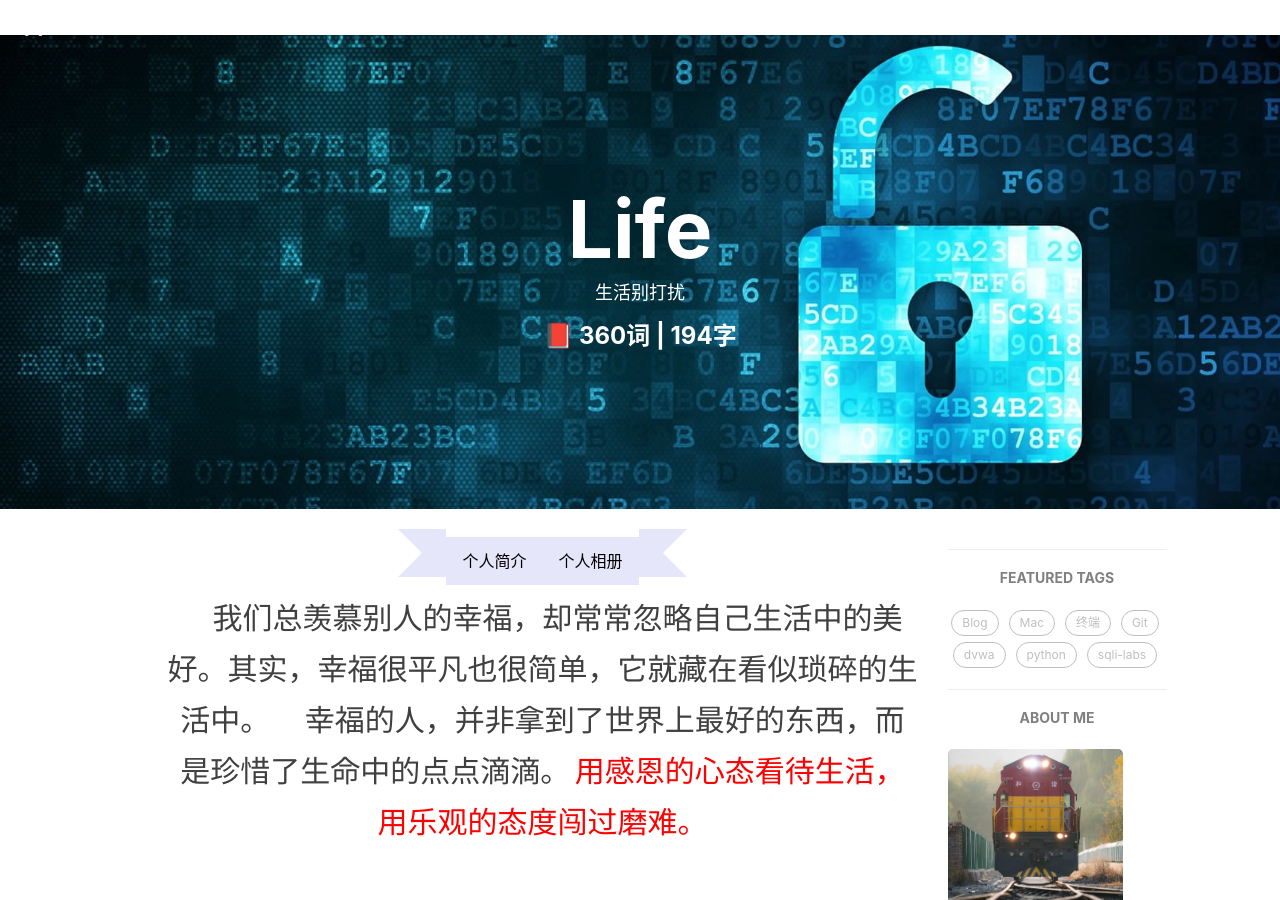
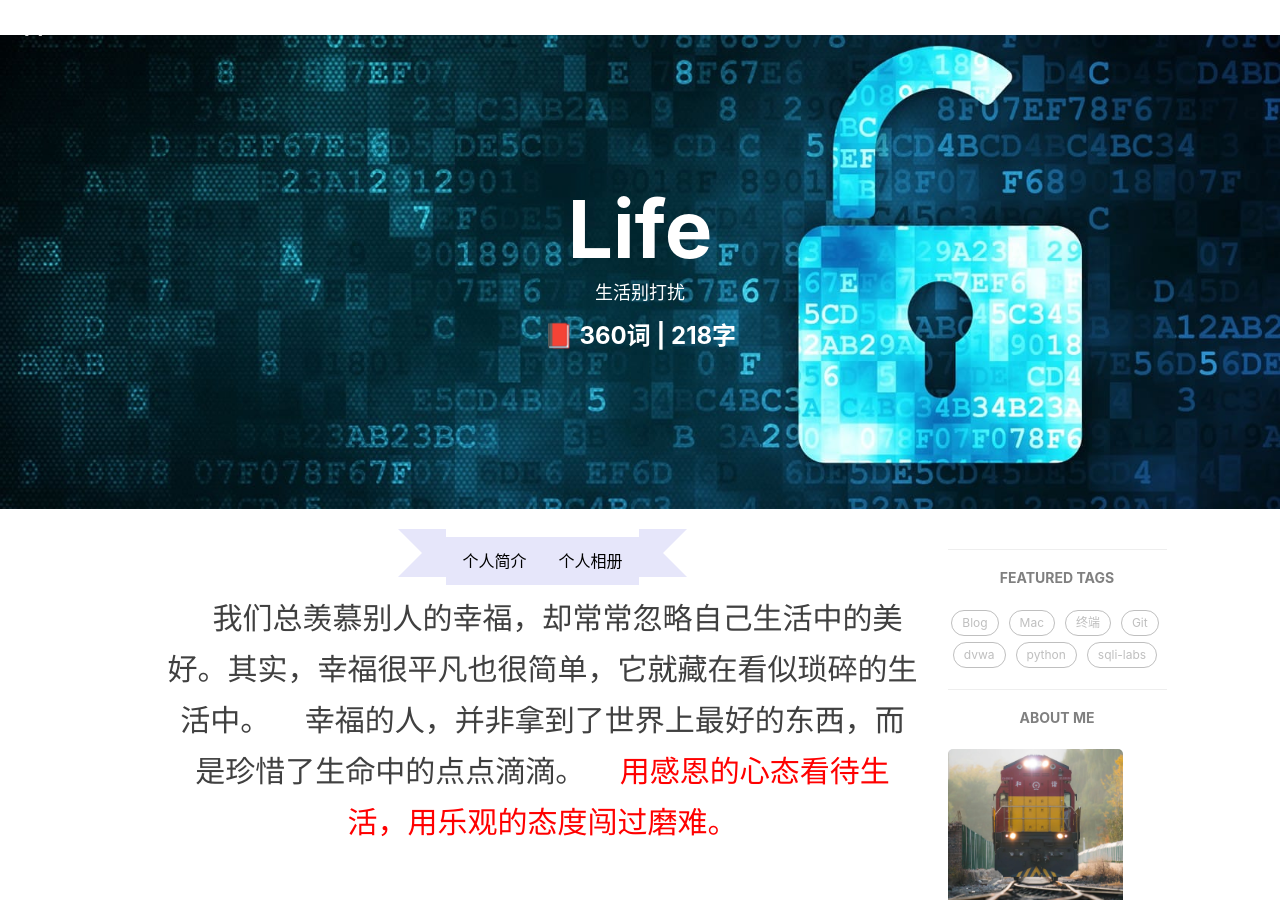
Before and after one commit to yangyang-linux/yangyang-linux.github.io, a Jekyll site: the page built from 5-life.html, in a window 1280 px wide and 900 px high. Built offline with Jekyll 4.4.1, drawn with Linux system fonts in a browser that asks for light colours; nearby versions of some CDN libraries; comment, search, counter and statistics services are not loaded.

Commit message:
Update 5-life.html

```diff
--- a/5-life.html
+++ b/5-life.html
@@ -110,7 +110,7 @@
 		<div class="bd">
 			<p1>&nbsp;&nbsp;&nbsp;&nbsp;我们总羡慕别人的幸福，却常常忽略自己生活中的美好。其实，幸福很平凡也很简单，它就藏在看似琐碎的生活中。</p1>
 			<p1>&nbsp;&nbsp;&nbsp;&nbsp;幸福的人，并非拿到了世界上最好的东西，而是珍惜了生命中的点点滴滴。</p1>
-			<p1><span style="color:red">用感恩的心态看待生活，用乐观的态度闯过磨难。</span></p1>
+			<p1><span style="color:red">&nbsp;&nbsp;&nbsp;&nbsp;用感恩的心态看待生活，用乐观的态度闯过磨难。</span></p1>
 		</div>
 	</body>
 </html>
```
